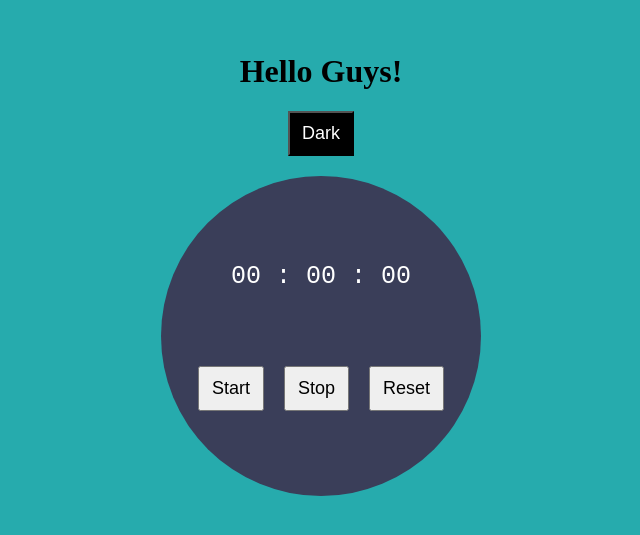
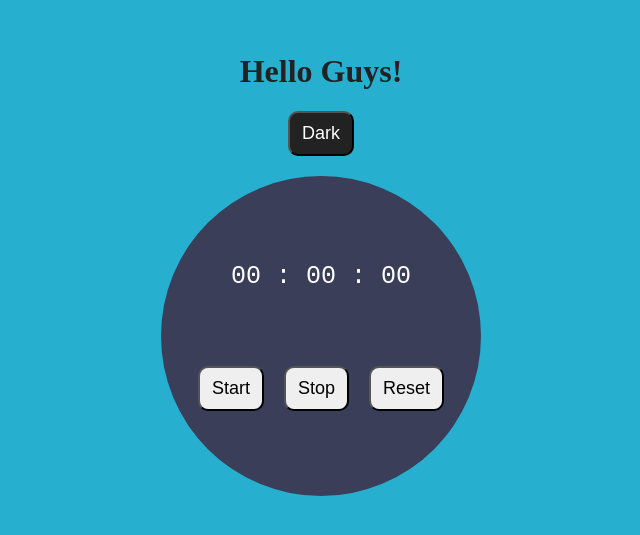
Before and after one commit to EhsanAryan/exercise, a React (Create React App) app: page / in a window 1280 px wide. Shown: the part 111-646 px from the top of the page, without its empty margins (319-959 px from the left). Built offline with nearby package versions, Linux system fonts and the light colour scheme.

Commit message:
Edit codes.

```diff
--- a/src/components/App.js
+++ b/src/components/App.js
@@ -20,8 +20,8 @@ const App = () => {
 
             <div className='parent-div'
             style={{
-                backgroundColor: isDark ? "black" : "#26abad" ,
-                color : isDark ? "white" : "black"
+                backgroundColor: isDark ? "#222" : "#26AFCF" ,
+                color : isDark ? "white" : "#222"
             }}>
                 <AppContext.Provider value={{
                     isDark : isDark,
--- a/src/components/ChangeButton.js
+++ b/src/components/ChangeButton.js
@@ -9,8 +9,8 @@ const ChangeButton = () => {
     return(
         <button onClick={context.changeThemeColor} className="timer-btn"
         style={{
-            backgroundColor: context.isDark ? "white" : "black" ,
-            color: context.isDark ? "black" : "white"
+            backgroundColor: context.isDark ? "white" : "#222" ,
+            color: context.isDark ? "#222" : "white"
             }}>
             {context.isDark ? "Light" : "Dark"}
         </button>
--- a/src/components/list.css
+++ b/src/components/List.css
@@ -11,7 +11,7 @@
 
 
 .time-list:not(:empty) {
-    padding: 10px;
+    padding: 20px 10px;
     box-sizing: border-box;
     border: 1px solid white;
 }
--- a/src/components/List.js
+++ b/src/components/List.js
@@ -1,5 +1,5 @@
 import React , { useContext } from "react";
-import "./list.css";
+import "./List.css";
 import ListItem from "./ListItem";
 import { AppContext } from "../contexts/AppContext";
 
@@ -10,8 +10,8 @@ const List = () => {
     return (
         <div className="time-list"
         style={{
-            backgroundColor : context.isDark ? "#0cf" : "#3a3e59" ,
-            color: context.isDark ? "black" : "white"
+            backgroundColor : context.isDark ? "#26AFCF" : "#3a3e59" ,
+            color: context.isDark ? "#222" : "white"
         }}>
             <ListItem />
         </div>
--- a/src/components/ListItem.css
+++ b/src/components/ListItem.css
@@ -1,8 +1,18 @@
 
 .time-item {
     margin-bottom: 15px;
+    display: flex;
+    justify-content: center;
+    align-items: center;
+    text-align: center;
+    gap: 15px;
+    cursor: pointer;
 }
 
 .time-item:last-child {
     margin-bottom: 0;
 }
+
+.pointer-events-none {
+    pointer-events: none;
+}
--- a/src/components/ListItem.js
+++ b/src/components/ListItem.js
@@ -1,4 +1,4 @@
-import React , { useContext } from "react";
+import React, { useContext } from "react";
 import { AppContext } from "../contexts/AppContext";
 import "./ListItem.css";
 
@@ -9,7 +9,7 @@ const ListItem = (props) => {
 
     const removeItem = (event) => {
         // in ravesh baes mishavad ke tamame time hayi ke dar yek lahze sabt kardim hazf shavand.
-        // context.setTimeArray(context.timeArray.filter(time => time !== event.target.innerHTML));
+        // context.setTimeArray(prevValue => prevValue.filter(time => time !== event.target.innerHTML));
 
         let currItem = event.target;
         currItem.remove();
@@ -18,13 +18,17 @@ const ListItem = (props) => {
 
     return (
         <>
-            {context.timeArray.map((time , index) => {
-                return (
-                    <div key={index} className="time-item" onClick={removeItem}>
+            {context.timeArray.map((time, index) => (
+                <div key={index} className="time-item" onClick={removeItem}>
+                    <span className="pointer-events-none">
+                        {index}:
+                    </span>
+                    <span className="pointer-events-none">
                         {time}
-                    </div>
-                );
-            })}
+                    </span>
+                </div>
+
+            ))}
         </>
     );
 }
--- a/src/components/Timer.css
+++ b/src/components/Timer.css
@@ -14,3 +14,7 @@
     align-items: center;
     justify-content: space-evenly;
 }
+
+.pointer {
+    cursor: pointer;
+}
--- a/src/components/Timer.js
+++ b/src/components/Timer.js
@@ -88,10 +88,10 @@ class Timer extends React.Component {
                 <ChangeButton />
                 <div className="timer-div"
                     style={{
-                        backgroundColor: this.context.isDark ? "#0cf" : "#3a3e59",
-                        color: this.context.isDark ? "black" : "white"
+                        backgroundColor: this.context.isDark ? "#26AFCF" : "#3a3e59",
+                        color: this.context.isDark ? "#222" : "white"
                     }}>
-                    <span onClick={this.addTime}>
+                    <span onClick={this.addTime} className="pointer">
                         {`${addZeroToNumber(h)} : ${addZeroToNumber(m)} : ${addZeroToNumber(s)}`}
                     </span>
                     <TimerButtons startTimer={this.startTimer} stopTimer={this.stopTimer} resetTimer={this.resetTimer} />
--- a/src/components/TimerButtons.css
+++ b/src/components/TimerButtons.css
@@ -3,4 +3,5 @@
     margin-left: 10px;
     font-size: 18px;
     padding: 10px 12px;
+    border-radius: 10px;
 }
```
